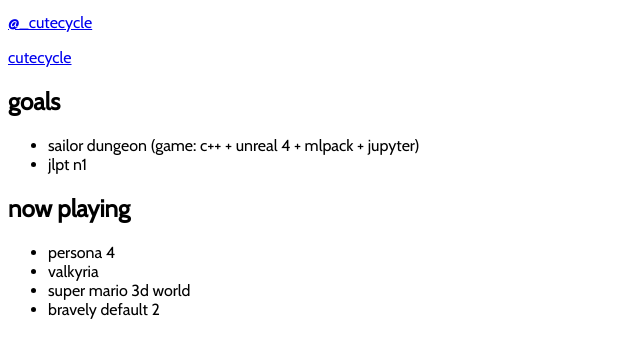
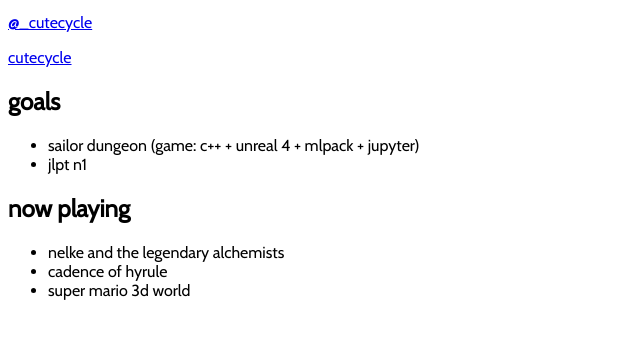
Before and after one commit to cutecycle/girlhours, a Gatsby site: page / in a window 1280 px wide. Shown: the part 105-462 px from the top of the page, without its empty margins (0-640 px from the left). Built offline with nearby package versions, Linux system fonts and the light colour scheme; Gatsby itself is replaced by a stand-in of ours.

Commit message:
Update index.js

```diff
--- a/src/pages/index.js
+++ b/src/pages/index.js
@@ -35,10 +35,10 @@
             </ul>
             <h2>now playing</h2>
             <ul>
-                <li>persona 4 </li>
-                <li>valkyria</li>
+                <li>nelke and the legendary alchemists </li>
+                <li>cadence of hyrule</li>
                 <li>super mario 3d world</li>
-      <li>bravely default 2</li>
+
             </ul>
         </div>
     </html>
```
